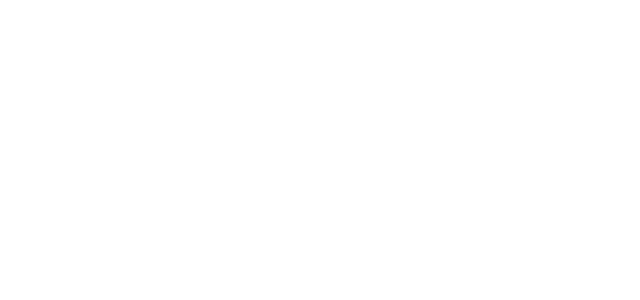
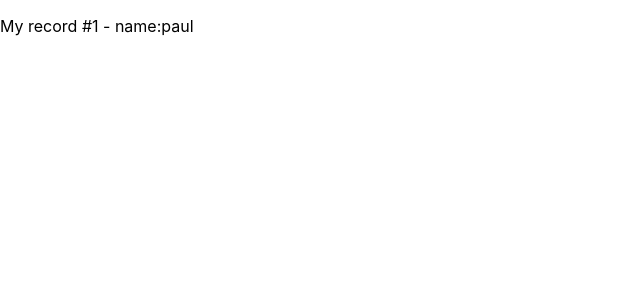
Before and after one commit to Aleksandr-Pod/React-RTK-Query, a React (Create React App) app: page / in a window 1280 px wide. Shown: the top 300 px of the page, without its empty margins (0-640 px from the left). Built offline with nearby package versions, Linux system fonts and the light colour scheme; data requests are answered from the project's data file.

Commit message:
Update MyRecords.js

```diff
--- a/src/components/MyRecords.js
+++ b/src/components/MyRecords.js
@@ -1,14 +1,15 @@
 import { useGetMyRecordsQuery } from "./API/MyRecords";
 
-const { data, error, isLoading } = useGetMyRecordsQuery;
-console.log('data:', data);
-console.log('error:', error);
-console.log('isLoading:', isLoading);
+
 
 export const MyRecords = () => {
+    const { data, error, isLoading } = useGetMyRecordsQuery(1);
+    console.log('data:', data);
+    console.log('error:', error);
+    console.log('isLoading:', isLoading);
     return (
         <>
-            {data && data.map(el => <p>My record #{el.id} - name:{el.name}</p>)}
+            {data && <p>My record #{data.id} - name:{data.name}</p>}
 
         </>
     )
```
